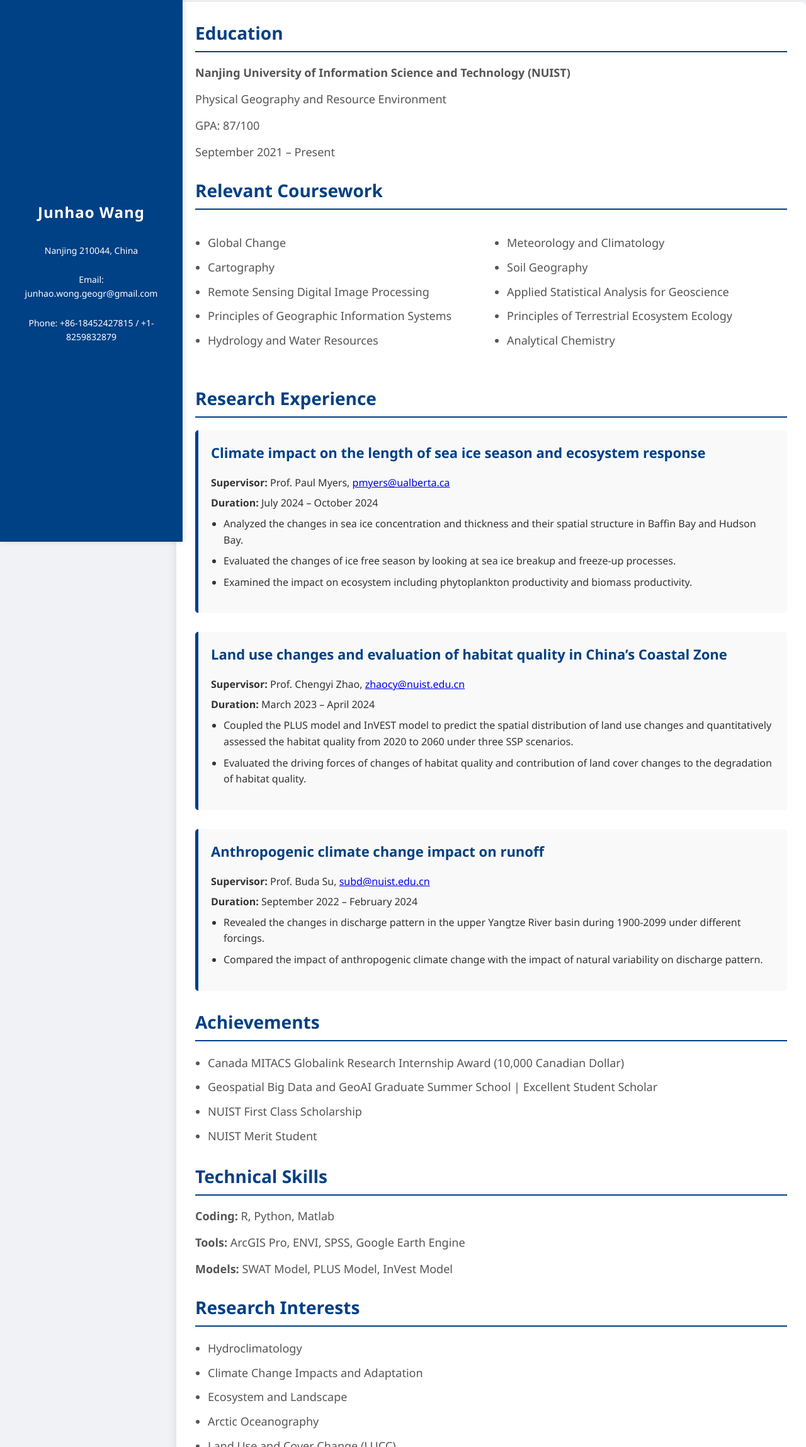
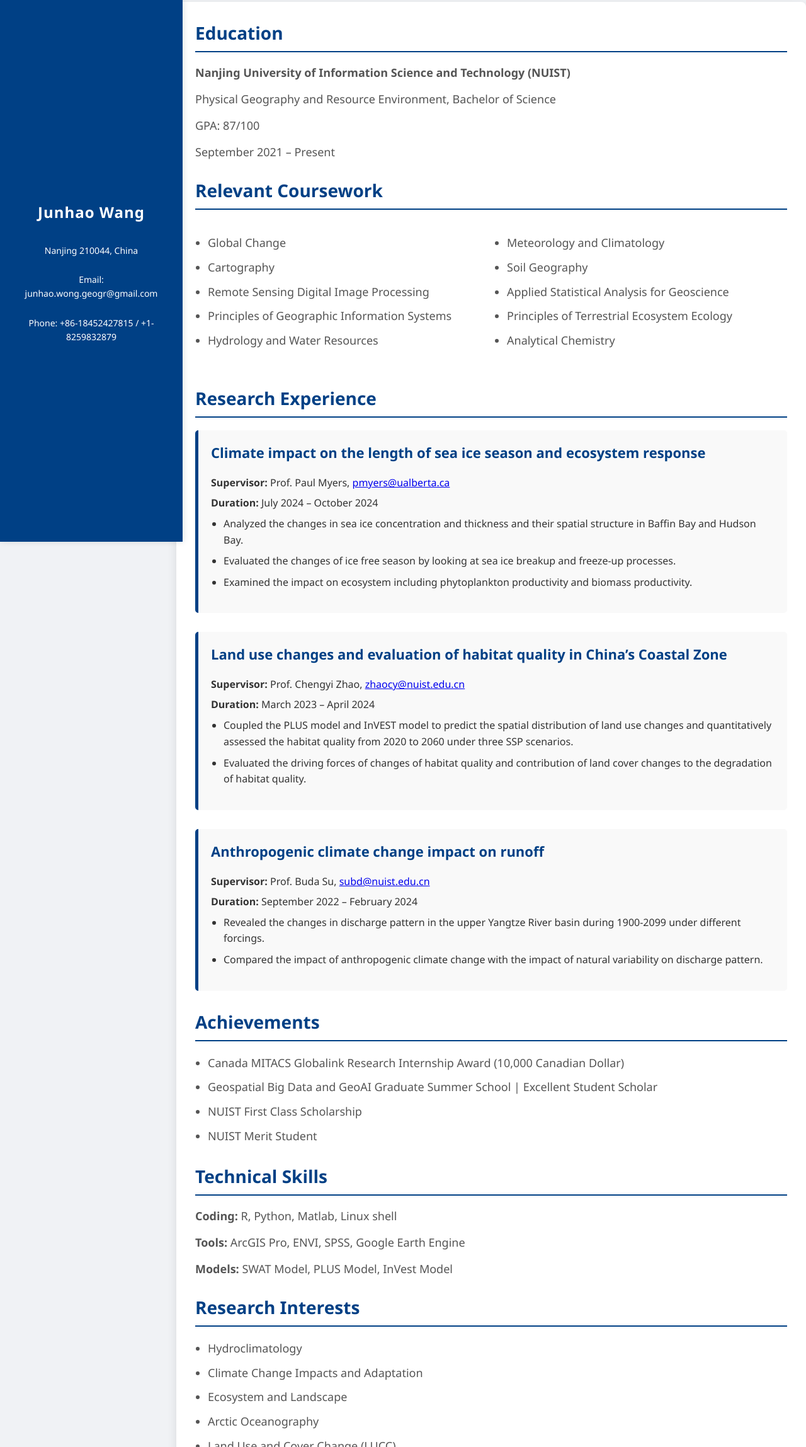
Before and after one commit to Sigmundteq/JunhaoWang.github.io, a plain HTML site: page index.html in a window 1280 px wide. Shown: the top 2297 px of the page at 63% size. Drawn offline with Linux system fonts and the light colour scheme.

Commit message:
Update index.html

```diff
--- a/index.html
+++ b/index.html
@@ -156,7 +156,7 @@
             <h2 class="section-title">Education</h2>
             <div class="section-content">
                 <p><strong>Nanjing University of Information Science and Technology (NUIST)</strong></p>
-                <p>Physical Geography and Resource Environment</p>
+                <p>Physical Geography and Resource Environment, Bachelor of Science</p>
                 <p>GPA: 87/100</p>
                 <p>September 2021 – Present</p>
             </div>
@@ -232,7 +232,7 @@
         <div class="section">
             <h2 class="section-title">Technical Skills</h2>
             <div class="section-content">
-                <p><strong>Coding:</strong> R, Python, Matlab</p>
+                <p><strong>Coding:</strong> R, Python, Matlab, Linux shell</p>
                 <p><strong>Tools:</strong> ArcGIS Pro, ENVI, SPSS, Google Earth Engine</p>
                 <p><strong>Models:</strong> SWAT Model, PLUS Model, InVest Model</p>
             </div>
```
